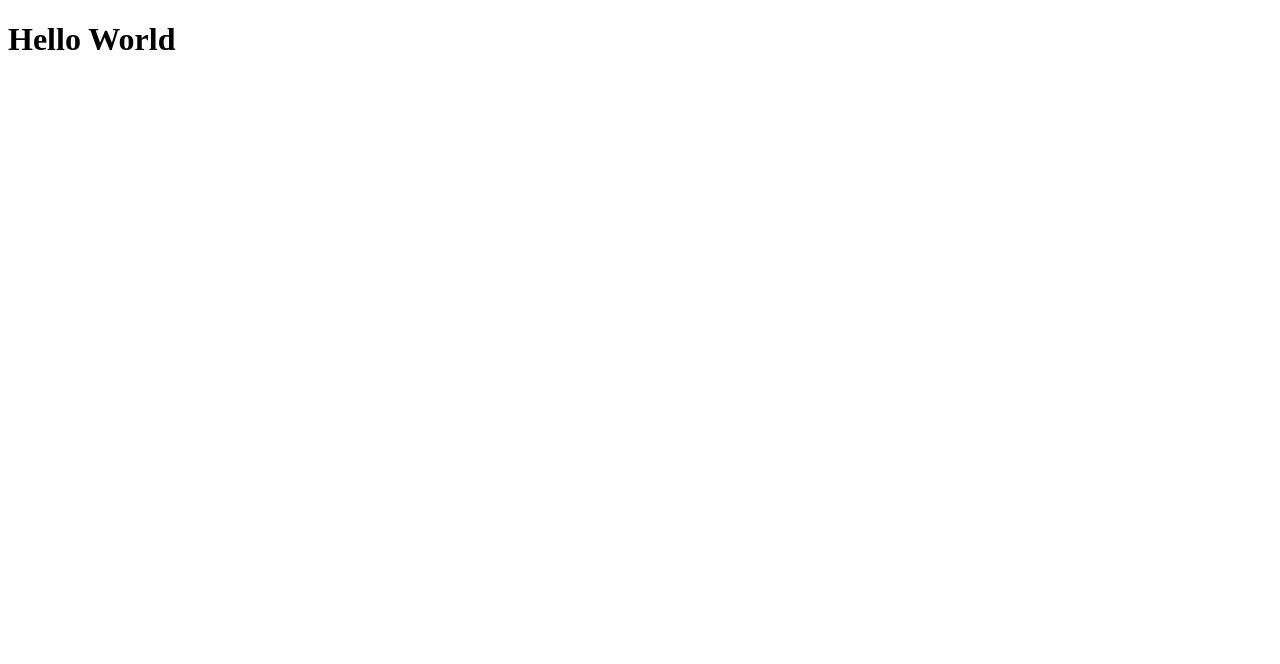
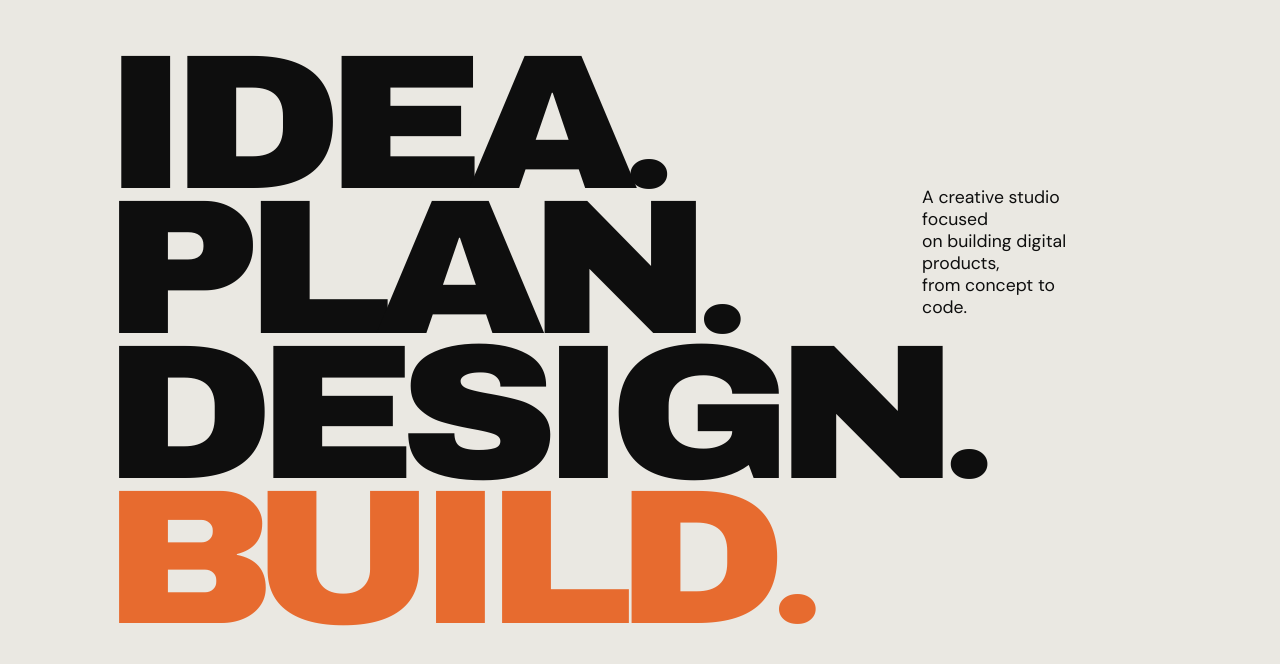
Before and after one commit to dimitrilahanas/portfolio-website-vite, a React (Vite) app: page / in a window 1280 px wide. Shown: the top 664 px of the page. Built offline with nearby package versions, Linux system fonts and the light colour scheme.

Commit message:
add hero section

```diff
--- /dev/null
+++ b/index.css
@@ -0,0 +1,40 @@
+@import url('https://fonts.googleapis.com/css2?family=Archivo+Black&display=swap');
+@import url('https://fonts.googleapis.com/css2?family=DM+Sans:ital,opsz,wght@0,9..40,100..1000;1,9..40,100..1000&display=swap');
+
+:root {
+    --background-color: #EAE8E2;
+    --text-color: #0E0E0E;
+    --accent-color: #E76B2F;
+}
+
+*, *::before, *::after {
+  box-sizing: border-box;
+  margin: 0;
+}
+
+body {
+    background-color: var(--background-color);
+    color: var(--text-color);
+    font-family: 'DM Sans', sans-serif;
+}
+
+h1, h2, h3 {
+    font-family: "Archivo Black", sans-serif;
+    font-weight: 400;
+    letter-spacing: -0.080em;
+    line-height: 0.75;
+    text-transform: uppercase;
+}
+
+h1 {
+    transform: scaleX(1.15);
+}
+
+.accent {
+    color: var(--accent-color);
+}
+
+.heading-dot {
+    font-family: 'DM Sans', sans-serif;
+    font-weight: 700;
+}
--- a/index.html
+++ b/index.html
@@ -3,6 +3,7 @@
   <head>
     <meta charset="UTF-8" />
     <link rel="icon" type="image/svg+xml" href="/favicon.svg" />
+    <link rel="stylesheet" href="index.css">
     <meta name="viewport" content="width=device-width, initial-scale=1.0" />
     <title>portfolio-website-vite</title>
   </head>
--- a/src/App.tsx
+++ b/src/App.tsx
@@ -1,12 +1,12 @@
-import Hello from "./components/hello"
+import Hero from "./sections/Hero.tsx";
 
 function App() {
 
   return (
     <>
-    <Hello />
+    <Hero />
     </>
   )
 }
 
-export default App
+export default App;
--- a/src/components/Hello.tsx
+++ /dev/null
@@ -1,5 +0,0 @@
-function Hello() {
-    return <h1>Hello World</h1>
-}
-
-export default Hello
--- /dev/null
+++ b/src/sections/Hero.module.css
@@ -0,0 +1,33 @@
+.heroInfo {
+    padding-top: min(5em, 4%);
+    padding-left: min(10em, 15%);
+    display: flex;
+}
+
+.heroInfo aside {
+    padding-top: min(20em, 12%);
+    padding-right: min(10em, 20%);
+    margin-left: auto;
+    font-size: clamp(0.3rem, 1.5vw, 1.1rem);
+}
+
+.heroInfo h1 {
+    font-size: clamp(1rem, 15vw, 12rem);
+}
+
+@media (max-width: 768px) {
+    .heroInfo {
+        flex-direction: column;
+    }
+
+    .heroInfo aside {
+        margin-right: auto;
+        padding-top: min(15em, 5%);
+        font-size: clamp(0.3rem, 1.8vw, 1.1rem);
+        text-align: center;
+    }
+
+    .heroInfo aside br{
+        display: none;
+    }
+}
--- /dev/null
+++ b/src/sections/Hero.tsx
@@ -0,0 +1,17 @@
+import styles from './Hero.module.css';
+
+function Hero() {
+    return <section className={styles.hero}>
+        <main className={styles.heroInfo}>
+            <section className="headings">
+                <h1>idea<span className="heading-dot">.</span></h1>
+                <h1>plan<span className="heading-dot">.</span></h1>
+                <h1>design<span className="heading-dot">.</span></h1>
+                <h1 className="accent">build<span className="heading-dot">.</span></h1>
+            </section>
+            <aside><p>A creative studio focused<br/> on building digital products,<br/> from concept to code.</p></aside>
+        </main>
+    </section>
+}
+
+export default Hero;
```
